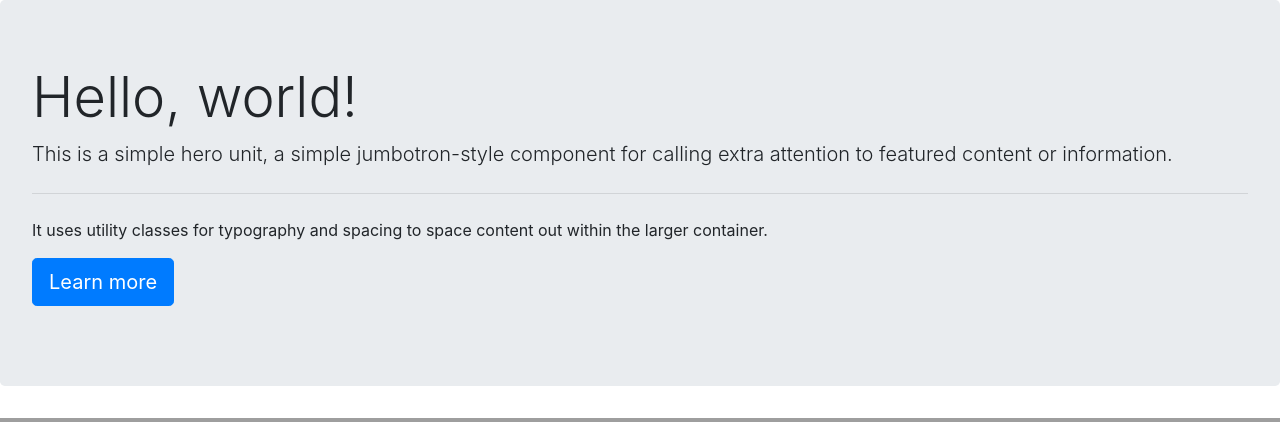
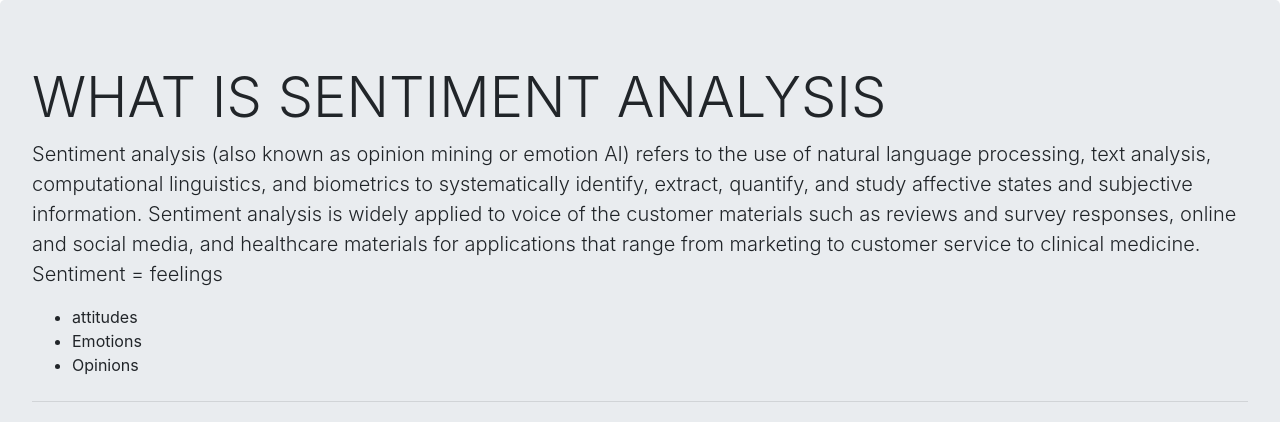
Before and after one commit to sahil199926/SENTIMENT-ANALYSIS-LSTM, a Flask app: page / in a window 1280 px wide. Shown: the part 56-478 px from the top of the page. Run offline with Flask 2, Linux system fonts and the light colour scheme; some libraries are stand-ins or nearby versions; grey boxes are pictures that could not be loaded.

Commit message:
Update home.html

```diff
--- a/templates/home.html
+++ b/templates/home.html
@@ -6,12 +6,11 @@
 	<script src="https://code.jquery.com/jquery-3.2.1.slim.min.js" integrity="sha384-KJ3o2DKtIkvYIK3UENzmM7KCkRr/rE9/Qpg6aAZGJwFDMVNA/GpGFF93hXpG5KkN" crossorigin="anonymous"></script>
 	<script src="https://cdnjs.cloudflare.com/ajax/libs/popper.js/1.12.9/umd/popper.min.js" integrity="sha384-ApNbgh9B+Y1QKtv3Rn7W3mgPxhU9K/ScQsAP7hUibX39j7fakFPskvXusvfa0b4Q" crossorigin="anonymous"></script>
 	<script src="https://maxcdn.bootstrapcdn.com/bootstrap/4.0.0/js/bootstrap.min.js" integrity="sha384-JZR6Spejh4U02d8jOt6vLEHfe/JQGiRRSQQxSfFWpi1MquVdAyjUar5+76PVCmYl" crossorigin="anonymous"></script>
-
 </head>
 <body>
 	<!-----header---------->
 <nav class="navbar navbar-dark bg-dark">
-  <a class="navbar-brand" href="#">WELCOME TO THE SENTIMENT ANALYSIS</a>
+  <a class="navbar-brand" href="#"><center></center>WELCOME TO THE SENTIMENT ANALYSIS</center></a>
   <button class="navbar-toggler" type="button" data-toggle="collapse" data-target="#navbarNav" aria-controls="navbarNav" aria-expanded="false" aria-label="Toggle navigation">
     <span class="navbar-toggler-icon"></span>
   </button>
@@ -29,12 +28,19 @@
 
 <!------extra info-------->
 <div class="jumbotron">
-  <h1 class="display-4">Hello, world!</h1>
-  <p class="lead">This is a simple hero unit, a simple jumbotron-style component for calling extra attention to featured content or information.</p>
+  <h1 class="display-4">WHAT IS SENTIMENT ANALYSIS</h1>
+  <p class="lead">Sentiment analysis (also known as opinion mining or emotion AI) refers to the use of natural language processing, text analysis, computational linguistics, and biometrics to systematically identify, extract, quantify, and study affective states and subjective information. Sentiment analysis is widely applied to voice of the customer materials such as reviews and survey responses, online and social media, and healthcare materials for applications that range from marketing to customer service to clinical medicine.<br>
+   Sentiment = feelings
+	<ul>
+		<li>attitudes</li>
+		<li>Emotions</li>
+		<li>Opinions</li></ul></p>
+
+
   <hr class="my-4">
-  <p>It uses utility classes for typography and spacing to space content out within the larger container.</p>
+  <p>Sentiment analysis is an art which can only mastered with practice</p>
   <p class="lead">
-    <a class="btn btn-primary btn-lg" href="#" role="button">Learn more</a>
+    <a class="btn btn-primary btn-lg" href="https://monkeylearn.com/sentiment-analysis/" role="button">Learn more</a>
   </p>
 </div>
 <!--------------->
@@ -84,6 +90,7 @@
   		<div class="form-group">
     	<label for="COMMENT">ENTER YOUR COMMENT HERE</label>
     	<input type="text" class="form-control" name="COMMENT" id="COMMENT" aria-describedby="emailHelp" placeholder="enter text here" style="width: 1000px; height: 50px;">
+    	<br>
     	<small id="emailHelp" class="form-text text-muted">Let the backend work through your Sentement,be patient. </small>
   		<br>
   		</div>
@@ -99,10 +106,7 @@
 
 </div>
 <br>
-<br>
-<br>
-<br>
-<br>
+
 <!------end form--------->
 
 
@@ -115,6 +119,9 @@
 <div class="container-fluid">
     <div class="row footer-top">
         <div class="col-sm-4 text-center">
+        	<img src="https://upload.wikimedia.org/wikipedia/commons/thumb/7/7a/PDM_University_logo.svg/220px-PDM_University_logo.svg.png">
+        	<br>
+        	<br>
             <h2 class="ft-text-title">PDM UNIVERSITY</h2>
             <h6 class="ft-desp">MAJOR PROJECT
                 <br>GUIDE: <a href="https://www.linkedin.com/in/ajay-dureja-576b143/" target="_blank" class="about">Mr.AJAY DUREJA</a>
@@ -124,7 +131,11 @@
                     <i class="fa fa-phone" aria-hidden="true"></i>  1800-180-6600</a>
                 </h4>
             </div>
+
             <div class="col-sm-4 text-center border-left">
+            	<br>
+            <br>
+            <br>
                 <h2 class="ft-text-title">Our Team</h2>
                 <div class="address-member">
                     <p class="member">
@@ -142,6 +153,9 @@
                </div>
            </div>
            <div class="col-sm-4 col-xs-12 text-center border-left">
+           	<br>
+            <br>
+            <br>
             <h2 class="ft-text-title">About</h2>
             <div class="pspt-dtls">
                 <h5><a href="https://www.linkedin.com/in/sahil-jaryal/" target="_blank" class="about">SAHIL</a></h5>
@@ -156,6 +170,7 @@
         </div>
     </div>
     <nav class="navbar navbar-dark bg-dark">
+    	<p style="color:white;">----------------------------------------------------------------------Copyright © 2020. PDM University, All Rights Reserved--------------------------------------------------------------------</p>
  	 <a class="navbar-brand" href="#">
  	 	<br>
 		</div> </a>
```
